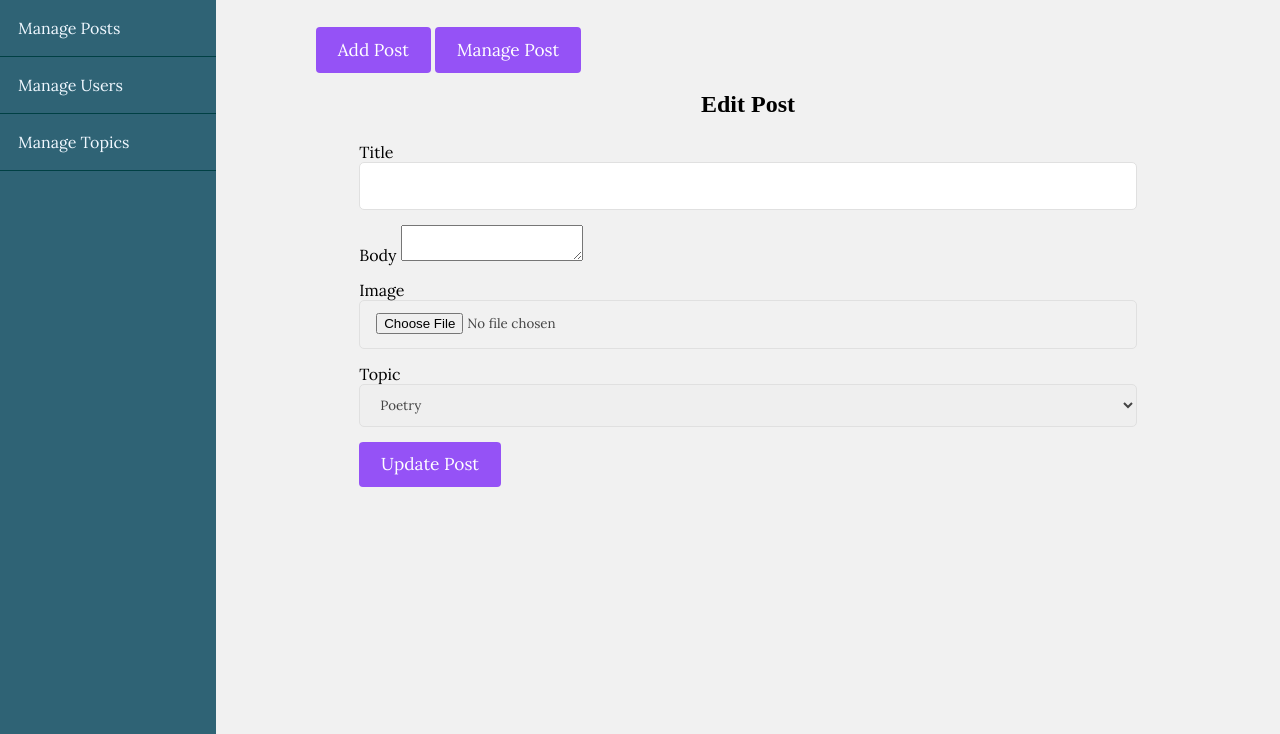
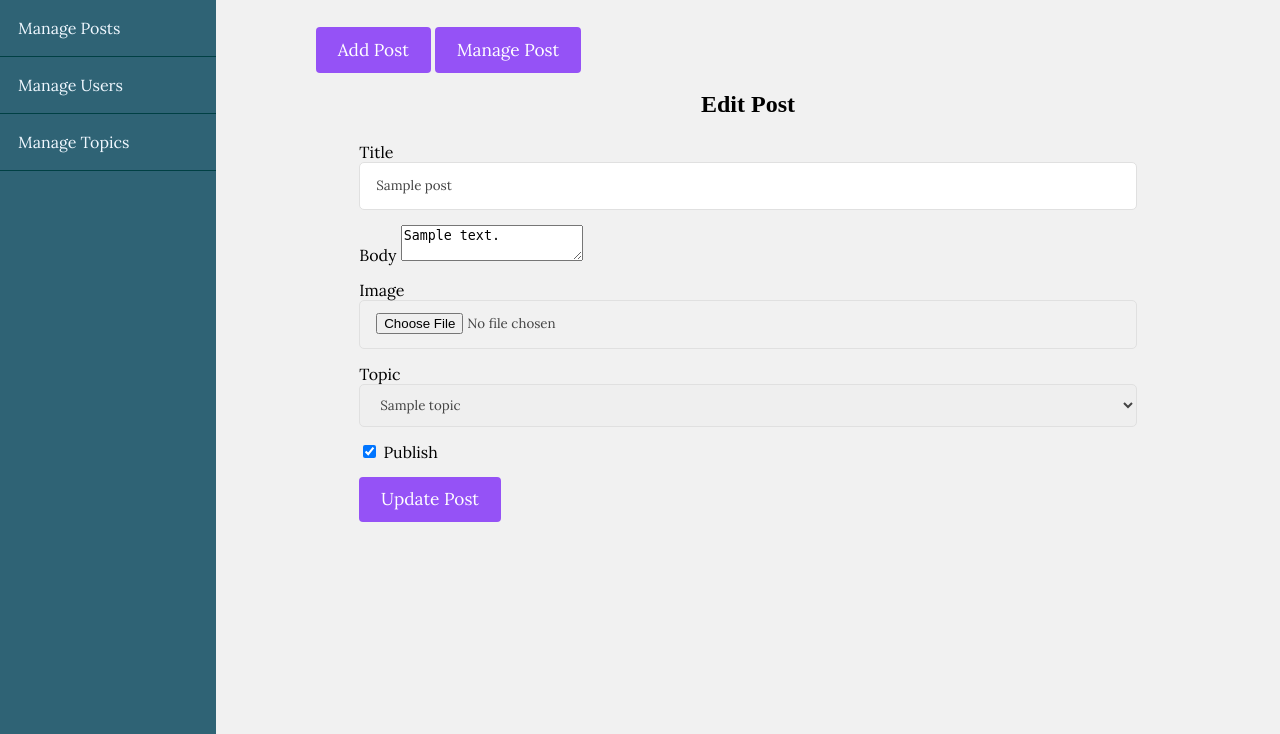
Before and after one commit to Krushwff/Blog-php-js-, a PHP site: page /blogphp/admin/posts/edit.php?id=1 in a window 1280 px wide. Shown: the part 66-800 px from the top of the page. Run offline with PHP 8.4, Linux system fonts and the light colour scheme; tables that the repository leaves empty or names only in its code hold one stand-in row (values such as "Sample post"); some libraries are stand-ins or nearby versions; some web fonts are replaced.

Commit message:
добавил возможность редактировать и удалять посты

```diff
--- a/admin/posts/edit.php
+++ b/admin/posts/edit.php
@@ -1,5 +1,5 @@
 <?php include("../../path.php");
-include (ROOT_PATH . "/app/database/db.php");?>
+include(ROOT_PATH . "/app/controllers/posts.php");?>
 <!doctype html>
 <html lang="en">
 <head>
@@ -30,14 +30,16 @@ include (ROOT_PATH . "/app/database/db.php");?>
 
         <div class="content">
             <h2 class="page-title">Edit Post</h2>
-            <form action="create.php" method="post">
+            <?php include(ROOT_PATH . "/app/helpers/formErrors.php"); ?>
+            <form action="edit.php" method="post" enctype="multipart/form-data">
+                <input type="hidden" name="id" value="<?php echo $id?>">
                 <div>
                     <label>Title</label>
-                    <input type="text" name="title" class="text-input">
+                    <input type="text" name="title" value="<?php echo $title ?>" class="text-input">
                 </div>
                 <div>
                     <label>Body</label>
-                    <textarea name="body" id="body"></textarea>
+                    <textarea name="body" id="body"><?php echo $body ?></textarea>
                     <script>
                         ClassicEditor.create(document.querySelector("#body")).catch(
                             (error) => {
@@ -52,13 +54,33 @@ include (ROOT_PATH . "/app/database/db.php");?>
                 </div>
                 <div>
                     <label>Topic</label>
-                    <select name="topic" class="text-input">
-                        <option value="Poetry">Poetry</option>
-                        <option value="Life lesson">Life lesson</option>
+                    <select name="topic_id" class="text-input">
+                        <option value=""></option>
+                        <?php foreach ($topics as $key => $topic): ?>
+                            <?php if (!empty($topic) && $topic_id == $topic['id']):?>
+                                <option selected value="<?php echo $topic['id'] ?>"><?php echo $topic['name'] ?></option>
+                            <?php else: ?>
+                                <option value="<?php echo $topic['id'] ?>"><?php echo $topic['name'] ?></option>
+                            <?php endif; ?>
+
+                        <?php endforeach; ?>
                     </select>
                 </div>
                 <div>
-                    <button type="submit" class="btn btn-big">Update Post</button>
+                    <?php if(empty($published) && $published == 0):?>
+                        <label>
+                            <input type="checkbox" name="published">
+                            Publish
+                        </label>
+                    <?php else: ?>
+                        <label>
+                            <input type="checkbox" name="published" checked>
+                            Publish
+                        </label>
+                    <?php endif; ?>
+                </div>
+                <div>
+                    <button type="submit" name="update-post" class="btn btn-big">Update Post</button>
                 </div>
             </form>
         </div>
--- a/admin/posts/index.php
+++ b/admin/posts/index.php
@@ -43,8 +43,8 @@ include(ROOT_PATH . "/app/controllers/posts.php");?>
                         <td><?php echo $key + 1; ?></td>
                         <td><?php echo $post['title'];?></td>
                         <td>Krayushkin</td>
-                        <td><a href="#" class="edit">edit</a></td>
-                        <td><a href="#" class="delete">delete</a></td>
+                        <td><a href="edit.php?id=<?php echo $post['id']; ?>" class="edit">edit</a></td>
+                        <td><a href="edit.php?delete_id=<?php echo $post['id']; ?>" class="delete">delete</a></td>
                         <?php if ($post['published']):?>
                             <td><a href="#" class="unpublish">unpublish</a></td>
                         <?php else: ?>
--- a/app/controllers/posts.php
+++ b/app/controllers/posts.php
@@ -9,15 +9,51 @@ $posts = selectAll($table);
 
 
 $errors = array();
+$id = '';
 $title = '';
 $body = '';
 $topic_id = '';
+$published = '';
+
+if (isset($_GET['id'])){
+    $post = selectOne($table, ['id' =>$_GET ['id']]);
+
+    $id = $post['id'];
+    $title = $post['title'];
+    $body = $post['body'];
+    $topic_id = $post['topic_id'];
+    $published = $post['published'];
+}
+
+if (isset($_GET['delete_id'])){
+$count = delete($table,$_GET['delete_id']);
+    $_SESSION['message'] = 'Post deleted successfully';
+    $_SESSION['type'] = 'success';
+    header("location: " . BASE_URL . "/admin/posts/index.php");
+    exit();
+}
+
 
 if (isset($_POST['add-post'])){
-    $errors =validatePost($_POST);
+    $errors = validatePost($_POST);
+
+    if (!empty($_FILES['image']['name'])){
+        $image_name = time() . '_' . $_FILES['image']['name'];
+        $destination = ROOT_PATH . "/assets/images/" .$image_name;
+
+        $result = move_uploaded_file($_FILES['image']['tmp_name'],$destination);
+
+        if($result){
+            $_POST['image'] = $image_name;
+        }else{
+            array_push($errors, "Failed to upload image");
+        }
+    }else{
+        array_push($errors, "Post image requerid");
+    }
 
     if (count($errors) == 0){
-        unset($_POST['add-post'], $_POST['topic_id']);
+        unset($_POST['add-post']);
         $_POST['user_id'] = 1;
         $_POST['published'] = isset($_POST['published']) ? 1 : 0;
         $_POST['body'] =  htmlentities($_POST['body']);
@@ -31,6 +67,44 @@ if (isset($_POST['add-post'])){
     $title = $_POST['title'];
     $body = $_POST['body'];
     $topic_id = $_POST['topic_id'];
+    $published = isset($_POST['published']) ? 1 : 0;
     }
 
 }
+
+if (isset($_POST['update-post'])){
+    $errors = validatePost($_POST);
+    if (!empty($_FILES['image']['name'])){
+        $image_name = time() . '_' . $_FILES['image']['name'];
+        $destination = ROOT_PATH . "/assets/images/" .$image_name;
+
+        $result = move_uploaded_file($_FILES['image']['tmp_name'],$destination);
+
+        if($result){
+            $_POST['image'] = $image_name;
+        }else{
+            array_push($errors, "Failed to upload image");
+        }
+    }else{
+        array_push($errors, "Post image requerid");
+    }
+    if (count($errors) == 0){
+        $id = $_POST['id'];
+        unset($_POST['update-post'], $_POST['id']);
+        $_POST['user_id'] = 1;
+        $_POST['published'] = isset($_POST['published']) ? 1 : 0;
+        $_POST['body'] =  htmlentities($_POST['body']);
+
+        $post_id = update($table, $id, $_POST);
+        $_SESSION['message'] = 'Post updated successfully';
+        $_SESSION['type'] = 'success';
+        header("location: " . BASE_URL . "/admin/posts/index.php");
+        exit();
+    }else{
+        $title = $_POST['title'];
+        $body = $_POST['body'];
+        $topic_id = $_POST['topic_id'];
+        $published = isset($_POST['published']) ? 1 : 0;
+    }
+
+}
```
Also changed, not shown: admin/posts/create.php (+12 -5 lines).
